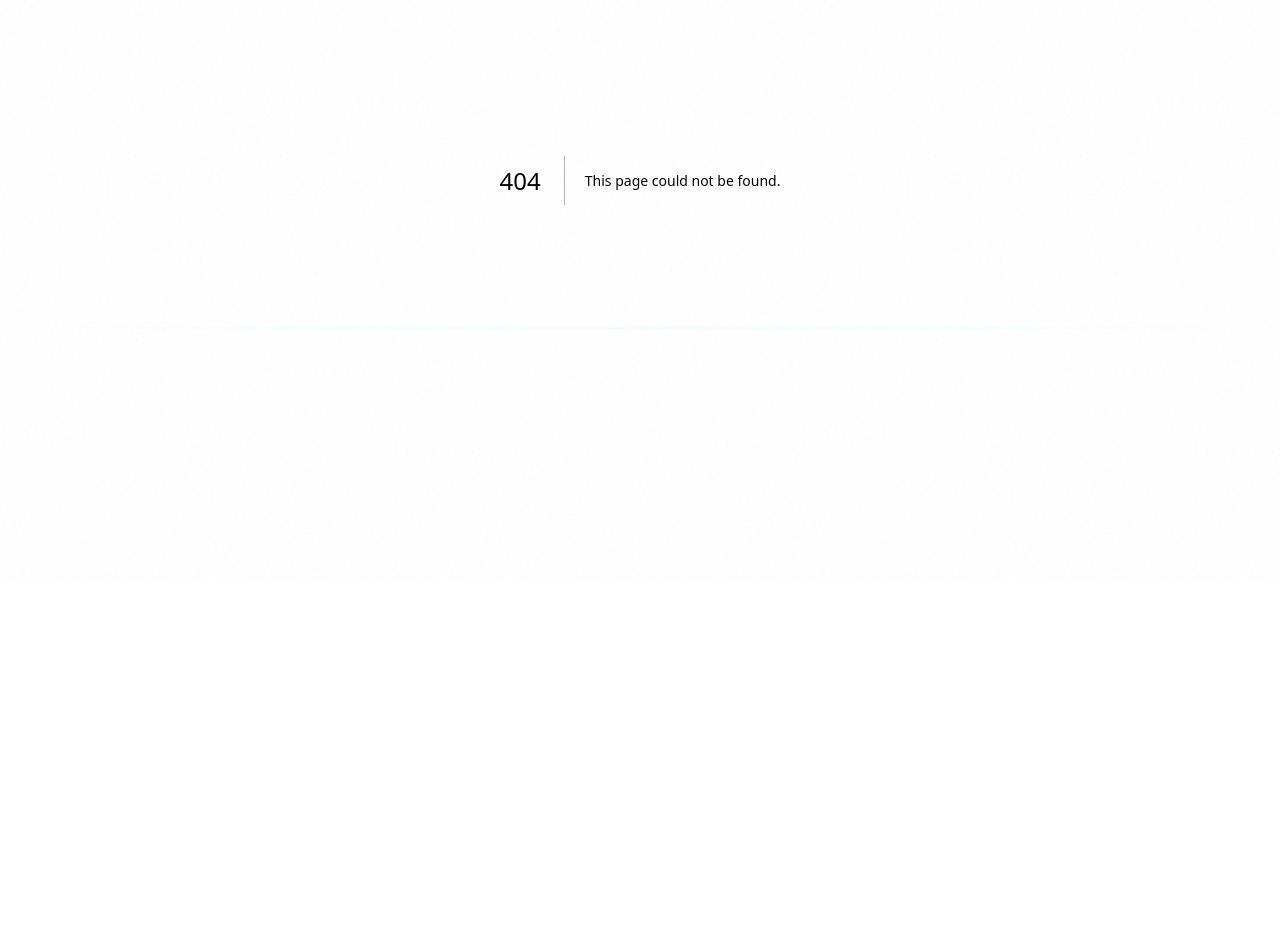
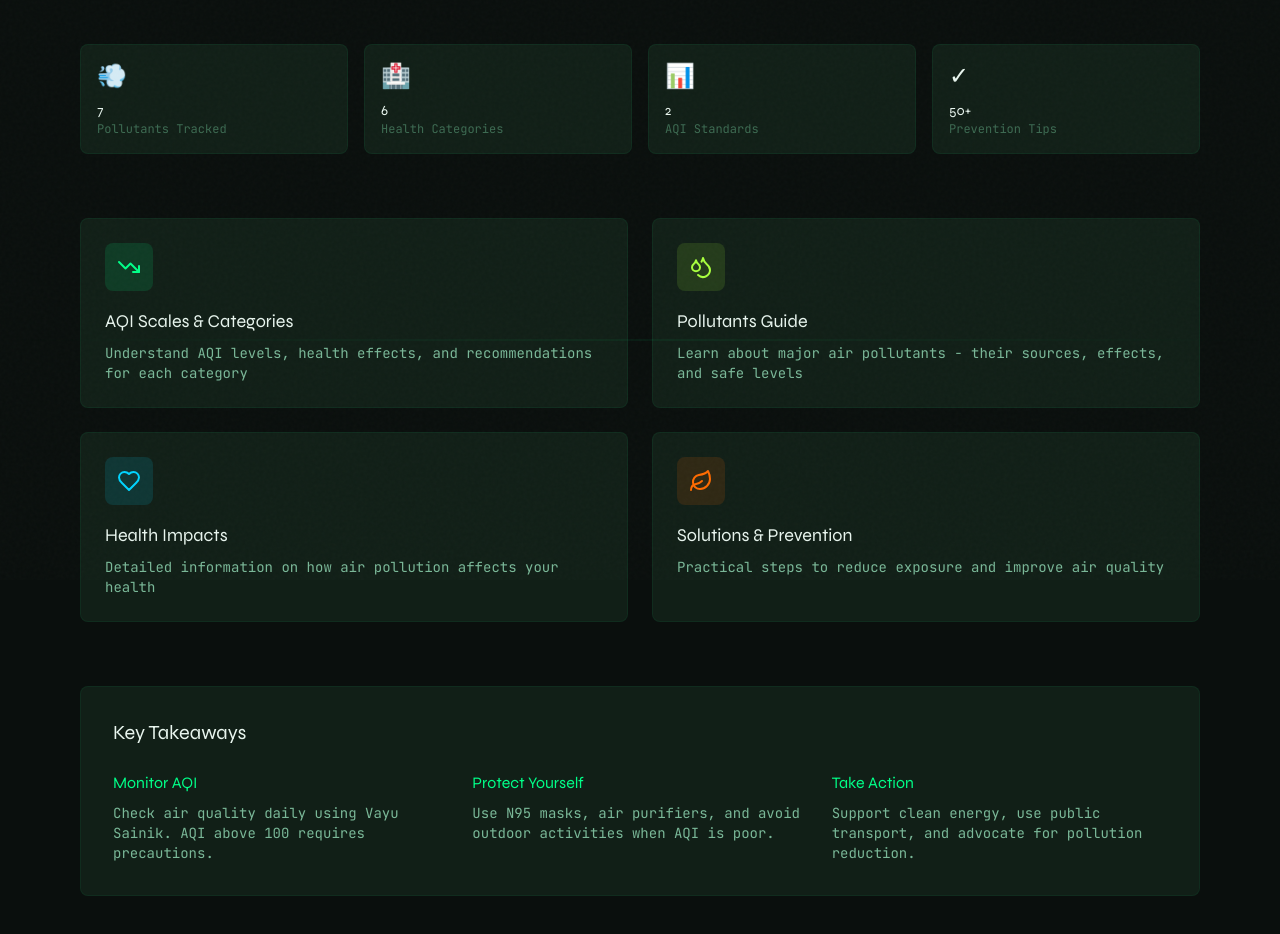
Before and after one commit to DivyangP2003/vayu-sena, a Next.js app: page /education in a window 1280 px wide. Before the commit this address had no page. Shown: the part 220-1154 px from the top of the page. Before the commit the page ends 800 px from the top, so only its background shows below. Built offline with nearby package versions, Linux system fonts and the light colour scheme; a web font is replaced by a local one.

Commit message:
Create EducationPage with air quality resources
This page provides educational resources on air quality, including AQI scales, pollutants, health impacts, and solutions. It features a layout with quick stats and key takeaways for users.

```diff
--- /dev/null
+++ b/app/education/page.tsx
@@ -0,0 +1,131 @@
+'use client';
+import Link from 'next/link';
+import Navbar from '@/components/layout/Navbar';
+import { BookOpen, Droplets, AlertTriangle, Leaf, Heart, TrendingDown } from 'lucide-react';
+
+const educationResources = [
+  {
+    id: 'aqi-scales',
+    title: 'AQI Scales & Categories',
+    description: 'Understand AQI levels, health effects, and recommendations for each category',
+    icon: TrendingDown,
+    color: '#00ff88',
+    href: '/education/aqi-scales',
+  },
+  {
+    id: 'pollutants',
+    title: 'Pollutants Guide',
+    description: 'Learn about major air pollutants - their sources, effects, and safe levels',
+    icon: Droplets,
+    color: '#a8ff3e',
+    href: '/education/pollutants',
+  },
+  {
+    id: 'health-impacts',
+    title: 'Health Impacts',
+    description: 'Detailed information on how air pollution affects your health',
+    icon: Heart,
+    color: '#00d4ff',
+    href: '/education/health-impacts',
+  },
+  {
+    id: 'solutions',
+    title: 'Solutions & Prevention',
+    description: 'Practical steps to reduce exposure and improve air quality',
+    icon: Leaf,
+    color: '#ff6b00',
+    href: '/education/solutions',
+  },
+];
+
+export default function EducationPage() {
+  return (
+    <div className="min-h-screen bg-[#0a0f0d] flex flex-col pt-14">
+      <Navbar />
+
+      <main className="flex-1 max-w-6xl mx-auto w-full px-4 py-12">
+        {/* Header */}
+        <div className="mb-16">
+          <div className="flex items-center gap-3 mb-4">
+            <div className="w-8 h-8 rounded-lg bg-[rgba(0,255,136,0.1)] border border-[rgba(0,255,136,0.2)] flex items-center justify-center">
+              <BookOpen size={16} className="text-[#00ff88]" />
+            </div>
+            <h1 className="text-4xl font-display font-800 text-[#e8f5ee]">
+              Air Quality <span className="text-[#00ff88]">Education</span>
+            </h1>
+          </div>
+          <p className="text-[#7ab898] font-mono text-sm max-w-2xl">
+            Understand air quality, pollution, and how to protect yourself. Comprehensive guides about AQI, pollutants,
+            and health impacts.
+          </p>
+        </div>
+
+        {/* Quick Stats */}
+        <div className="grid grid-cols-1 md:grid-cols-4 gap-4 mb-16">
+          {[
+            { label: 'Pollutants Tracked', value: '7', icon: '💨' },
+            { label: 'Health Categories', value: '6', icon: '🏥' },
+            { label: 'AQI Standards', value: '2', icon: '📊' },
+            { label: 'Prevention Tips', value: '50+', icon: '✓' },
+          ].map((stat, i) => (
+            <div
+              key={i}
+              className="bg-[#111f17] border border-[rgba(0,255,136,0.06)] rounded-lg p-4">
+              <div className="text-2xl mb-2">{stat.icon}</div>
+              <div className="text-sm font-display font-700 text-[#e8f5ee]">{stat.value}</div>
+              <div className="text-xs font-mono text-[#3d6b52]">{stat.label}</div>
+            </div>
+          ))}
+        </div>
+
+        {/* Resources Grid */}
+        <div className="grid grid-cols-1 md:grid-cols-2 gap-6 mb-16">
+          {educationResources.map((resource) => {
+            const Icon = resource.icon;
+            return (
+              <Link key={resource.id} href={resource.href}>
+                <div className="group h-full bg-[#111f17] border border-[rgba(0,255,136,0.06)] rounded-lg p-6 hover:border-[rgba(0,255,136,0.2)] transition-all cursor-pointer hover:bg-[#0f1a17]">
+                  <div
+                    className="w-12 h-12 rounded-lg mb-4 flex items-center justify-center"
+                    style={{ backgroundColor: `${resource.color}20` }}>
+                    <Icon size={24} style={{ color: resource.color }} />
+                  </div>
+                  <h3 className="text-lg font-display font-700 text-[#e8f5ee] mb-2 group-hover:text-[#00ff88] transition-colors">
+                    {resource.title}
+                  </h3>
+                  <p className="text-sm text-[#7ab898] font-mono">{resource.description}</p>
+                </div>
+              </Link>
+            );
+          })}
+        </div>
+
+        {/* Key Takeaways */}
+        <div className="bg-[#111f17] border border-[rgba(0,255,136,0.06)] rounded-lg p-8">
+          <h2 className="text-xl font-display font-700 text-[#e8f5ee] mb-6">Key Takeaways</h2>
+          <div className="grid grid-cols-1 md:grid-cols-3 gap-6">
+            {[
+              {
+                title: 'Monitor AQI',
+                text: 'Check air quality daily using Vayu Sainik. AQI above 100 requires precautions.',
+              },
+              {
+                title: 'Protect Yourself',
+                text: 'Use N95 masks, air purifiers, and avoid outdoor activities when AQI is poor.',
+              },
+              {
+                title: 'Take Action',
+                text: 'Support clean energy, use public transport, and advocate for pollution reduction.',
+              },
+            ].map((item, i) => (
+              <div key={i}>
+                <h3 className="font-display font-700 text-[#00ff88] mb-2">{item.title}</h3>
+                <p className="text-sm text-[#7ab898] font-mono">{item.text}</p>
+              </div>
+            ))}
+          </div>
+        </div>
+      </main>
+    </div>
+  );
+}
```
